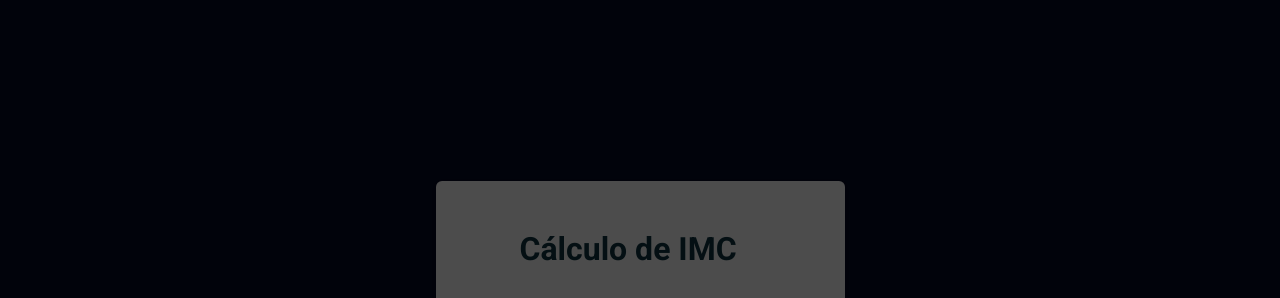
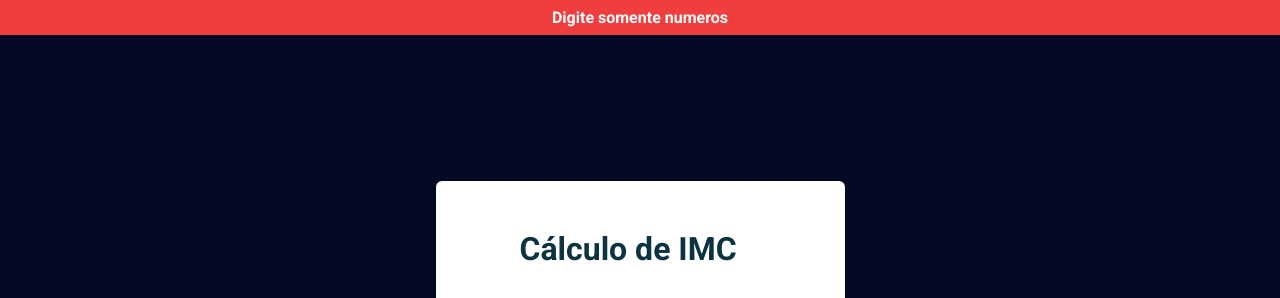
Before and after one commit to stecks10/imc, a plain HTML site: page index.html in a window 1280 px wide. Shown: the top 298 px of the page. Drawn offline with Linux system fonts and the light colour scheme.

Commit message:
construindo a caixa de alerta de erro

```diff
--- a/index.html
+++ b/index.html
@@ -15,6 +15,10 @@
 </head>
 
 <body>
+
+  <div class="alert-error open">
+    Digite somente numeros
+  </div>
 
   <div class="container">
     <main class="card">
@@ -39,7 +43,7 @@
     </main>
   </div>
 
-  <div class="modal-wrapper open">
+  <div class="modal-wrapper">
     <div class="modal card">
       <h2 class="title">
 
--- a/style.css
+++ b/style.css
@@ -151,3 +151,28 @@ form button:hover {
 .modal button:hover {
   transform: scale(1.2);
 }
+
+/* alert error */
+
+.alert-error.open {
+  visibility: visible;
+  opacity: 1;
+  transform: translateY(0);
+}
+
+.alert-error {
+  position: absolute;
+  background-color: var(--bg-error);
+  top: 0;
+  left: 0;
+  right: 0;
+  text-align: center;
+  color: var(--tt-error);
+  padding: 0.8rem 0;
+  font-weight: bold;
+
+  visibility: hidden;
+  opacity: 0;
+  transform: translateY(-30px);
+  transition: transform 0.7s, opacity 0.7s;
+}
```
